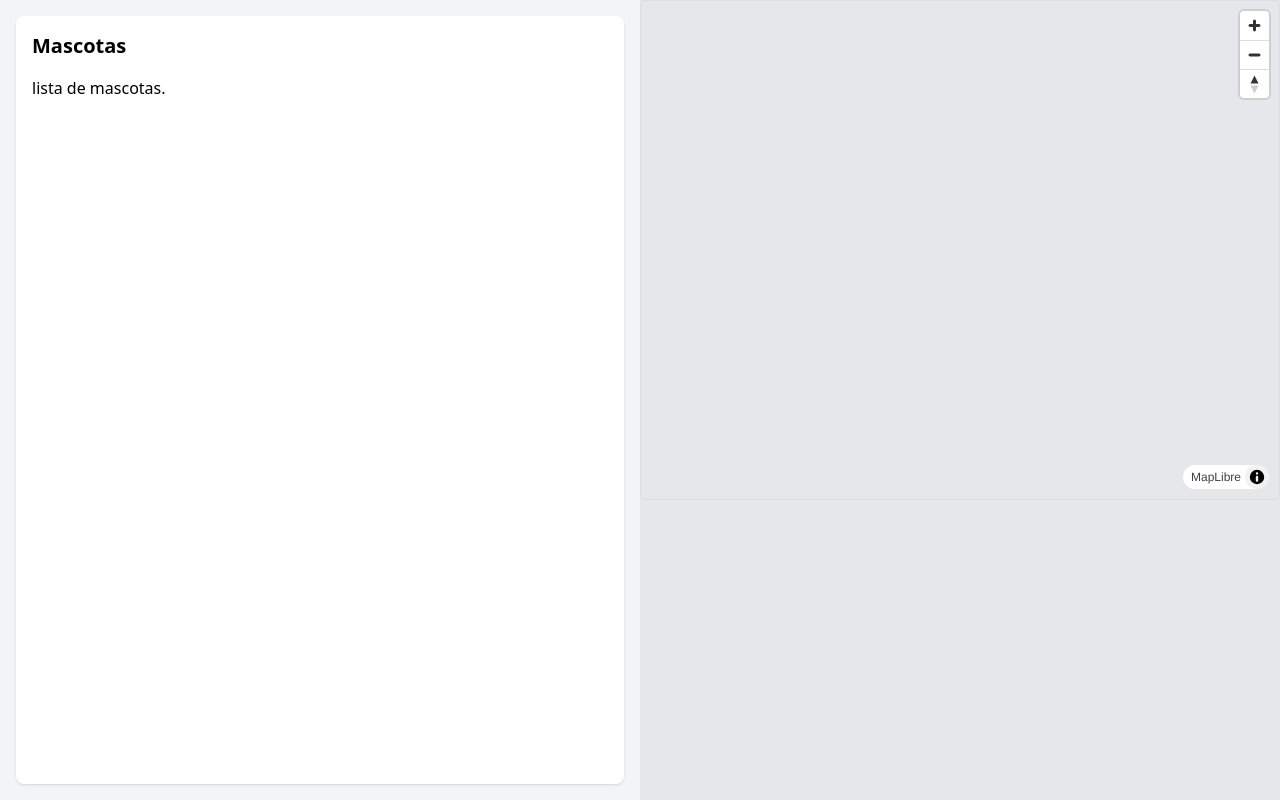
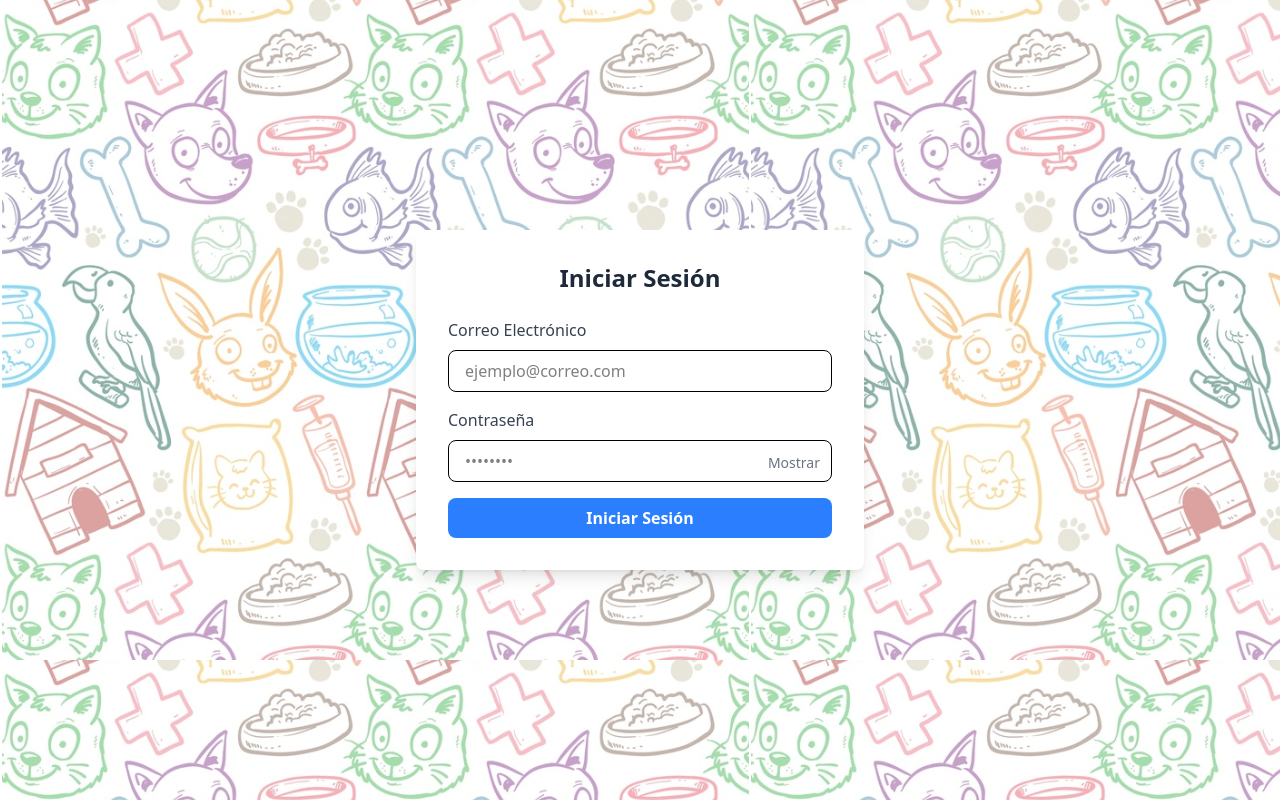
Before and after one commit to Papugrupo/GPS-Pasivo-Papugrupo, a React (Vite) app in the folder frontend/: page / in a window 1280 px wide. Built offline with nearby package versions, Linux system fonts and the light colour scheme; no server answers.

Commit message:
login
instale react router DOM

```diff
--- a/frontend/package.json
+++ b/frontend/package.json
@@ -14,7 +14,8 @@
     "@tailwindcss/vite": "^4.1.4",
     "maplibre-gl": "^5.3.1",
     "react": "^19.0.0",
-    "react-dom": "^19.0.0"
+    "react-dom": "^19.0.0",
+    "react-router-dom": "^7.5.1"
   },
   "devDependencies": {
     "@eslint/js": "^9.21.0",
--- a/frontend/src/main.jsx
+++ b/frontend/src/main.jsx
@@ -1,11 +1,20 @@
-import { StrictMode } from 'react'
-import { createRoot } from 'react-dom/client'
-import './index.css'
-import RegistrarUsuario from './pages/RegistrarUsuario.jsx'
-import MapaMascota from './pages/MapaMascota.jsx'
+import { StrictMode } from 'react';
+import { createRoot } from 'react-dom/client';
+import { BrowserRouter as Router, Routes, Route } from 'react-router-dom';
+import './index.css';
+import Login from './pages/LogIn';
+import RegistrarUsuario from './pages/RegistrarUsuario';
+import MapaMascota from './pages/MapaMascota';
 
 createRoot(document.getElementById('root')).render(
   <StrictMode>
-    <MapaMascota />
-  </StrictMode>,
-)
+    <Router> {/* Envuelve todo con <Router> */}
+      <Routes>
+        <Route path="/" element={<Login />} />
+        <Route path="/login" element={<Login />} />
+        <Route path="/registro" element={<RegistrarUsuario />} />
+        <Route path="/mapa" element={<MapaMascota />} />
+      </Routes>
+    </Router>
+  </StrictMode>
+);
--- /dev/null
+++ b/frontend/src/pages/Login.jsx
@@ -0,0 +1,113 @@
+import React, { useState } from 'react';
+import { useNavigate } from 'react-router-dom';
+
+const Login = () => {
+  const [formData, setFormData] = useState({
+    email: '',
+    password: '',
+  });
+  const [emailError, setEmailError] = useState('');
+  const [showPassword, setShowPassword] = useState(false);
+  const navigate = useNavigate();
+
+  // Validación de correo electrónico
+  const validateEmail = (email) => {
+    const regex = /^[a-zA-Z0-9._%+-]+@[a-zA-Z0-9.-]+\.[a-zA-Z]{2,}$/;
+    return regex.test(email);
+  };
+
+  const handleChange = (e) => {
+    const { name, value } = e.target;
+    setFormData({
+      ...formData,
+      [name]: value,
+    });
+
+    // Validar correo en tiempo real
+    if (name === 'email') {
+      if (value && !validateEmail(value)) {
+        setEmailError('Correo electrónico inválido');
+      } else {
+        setEmailError('');
+      }
+    }
+  };
+
+  const handleSubmit = (e) => {
+    e.preventDefault();
+
+    // Validar campos antes de enviar
+    if (!formData.email || !validateEmail(formData.email)) {
+      setEmailError('Ingrese un correo válido');
+      return;
+    }
+
+    if (!formData.password) {
+      alert('Ingrese su contraseña');
+      return;
+    }
+
+    // Simular inicio de sesión exitoso
+    console.log('Inicio de sesión exitoso:', formData);
+    navigate('/mapa');
+  };
+
+  return (
+    <div className="min-h-screen w-full bg-[url('/assets/fondo.png')] flex items-center justify-center p-4">
+      <div className="bg-white bg-opacity-95 p-6 md:p-8 rounded-lg shadow-lg w-full max-w-md">
+        <h1 className="text-2xl font-bold text-gray-800 text-center mb-6">Iniciar Sesión</h1>
+
+        <form className="space-y-4" onSubmit={handleSubmit}>
+          <div>
+            <label className="block text-gray-700 mb-2">Correo Electrónico</label>
+            <input
+              type="email"
+              name="email"
+              value={formData.email}
+              onChange={handleChange}
+              className={`w-full px-4 py-2 border rounded-lg focus:outline-none focus:ring-2 ${
+                emailError ? 'border-red-500 focus:ring-red-400' : 'focus:ring-blue-400'
+              }`}
+              placeholder="ejemplo@correo.com"
+            />
+            {emailError && <p className="text-red-500 text-sm mt-1">{emailError}</p>}
+          </div>
+
+          <div>
+            <label className="block text-gray-700 mb-2">Contraseña</label>
+            <div className="relative">
+              <input
+                type={showPassword ? 'text' : 'password'}
+                name="password"
+                value={formData.password}
+                onChange={handleChange}
+                className="w-full px-4 py-2 border rounded-lg focus:outline-none focus:ring-2 focus:ring-blue-400"
+                placeholder="••••••••"
+              />
+              <button
+                type="button"
+                onClick={() => setShowPassword(!showPassword)}
+                className="absolute right-3 top-2.5 text-gray-500 hover:text-gray-700"
+              >
+                {showPassword ? (
+                  <span className="text-sm">Ocultar</span>
+                ) : (
+                  <span className="text-sm">Mostrar</span>
+                )}
+              </button>
+            </div>
+          </div>
+
+          <button
+            type="submit"
+            className="w-full bg-blue-500 text-white py-2 rounded-lg font-semibold hover:bg-blue-600 transition duration-200"
+          >
+            Iniciar Sesión
+          </button>
+        </form>
+      </div>
+    </div>
+  );
+};
+
+export default Login;
```
Also changed, not shown: 1 other file (tests, documents, lock files or other folders).
